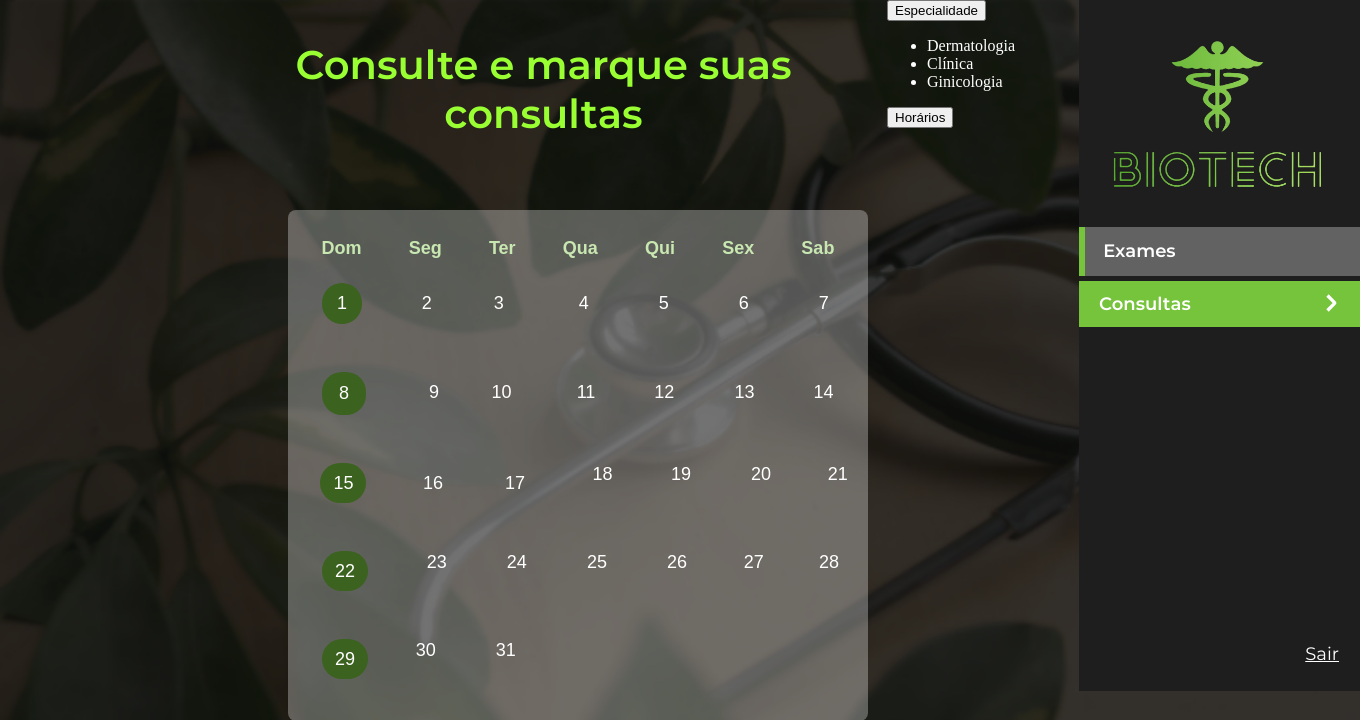
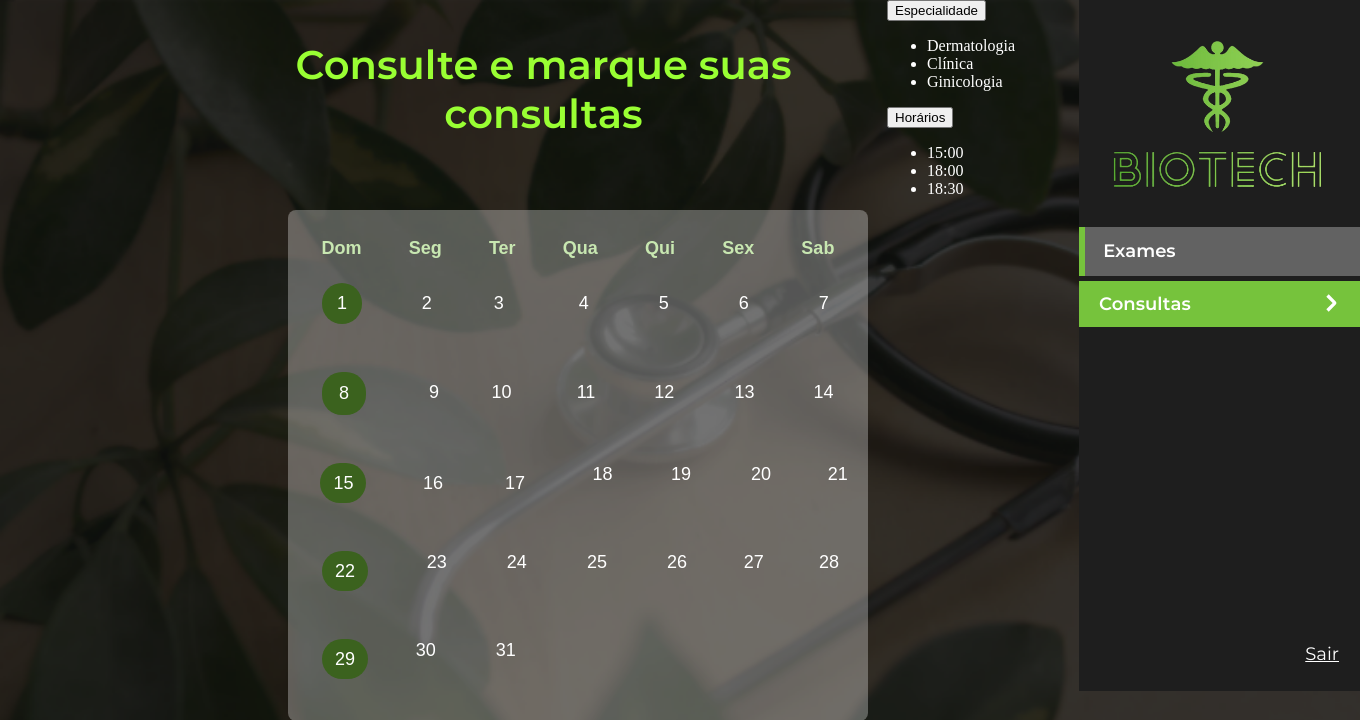
Before and after one commit to Isasouza00/Biotech, a Flask app: page /1/consultas in a window 1360 px wide. Shown: the top 720 px of the page. Run offline with Flask 3, Linux system fonts and the light colour scheme; parts of the project's set-up code (start-up, migrations or seed data) failed here and were passed over.

Commit message:
hora_menu

```diff
--- a/templates/consultas.html
+++ b/templates/consultas.html
@@ -67,6 +67,11 @@
                 <li>Ginicologia</li>
             </ul>
             <div class="hora"><button>Horários</button></div>
+            <ul class="hora_menu">
+                <li>15:00</li>
+                <li>18:00</li>
+                <li>18:30</li>
+            </ul>
         </div>
 
         <div class="menu_patient">
```
